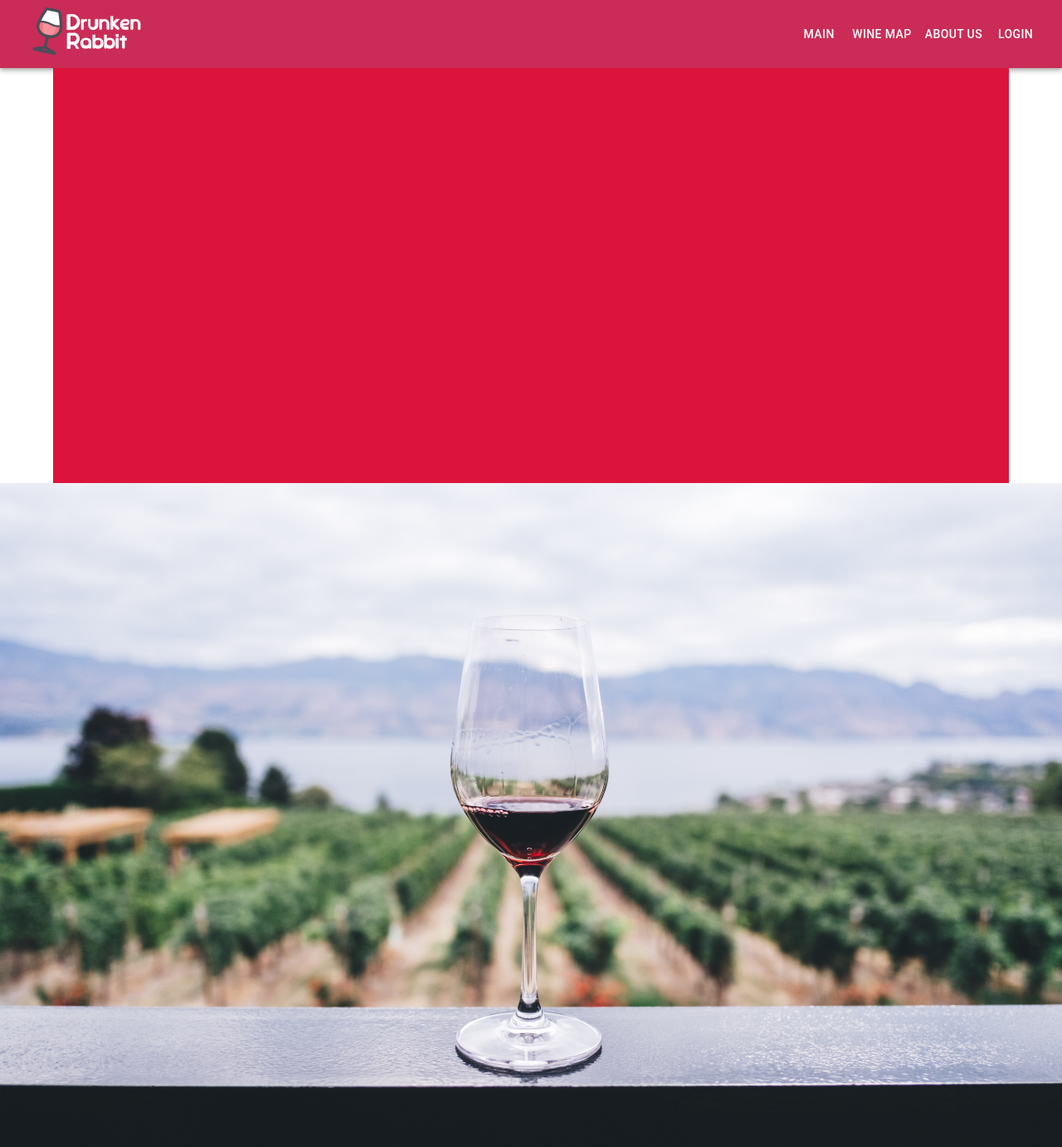
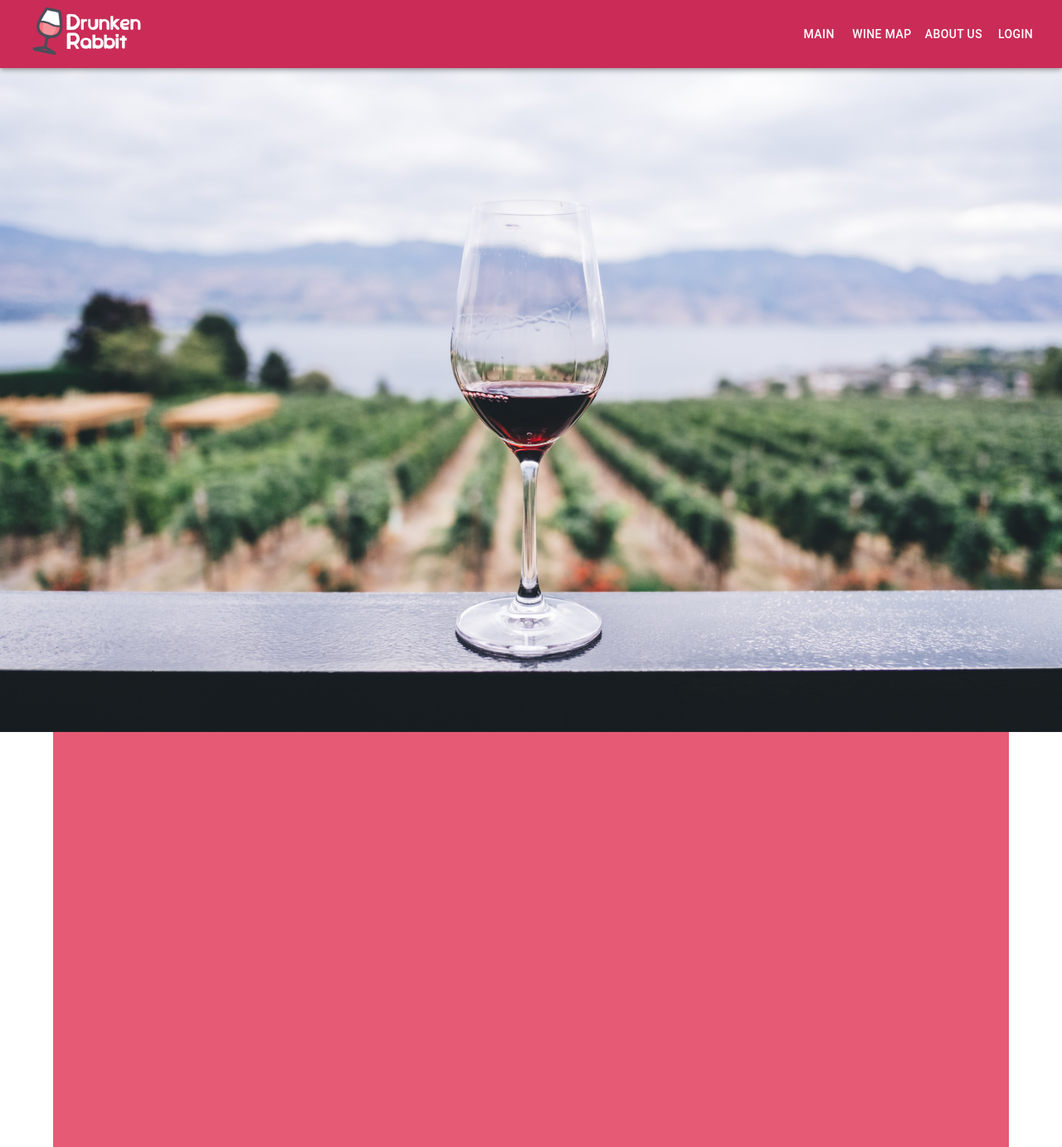
Before and after one commit to hosahn/Elice-Projects-Two, a React (Create React App) app in the folder front/: page / in a window 1280 px wide. Shown: the whole page at 83% size. Built offline with nearby package versions, Linux system fonts and the light colour scheme; no server answers.

Commit message:
Update Index : init background

```diff
--- a/front/src/pages/IndexPage.js
+++ b/front/src/pages/IndexPage.js
@@ -1,6 +1,5 @@
 import Header from "../components/Header";
 import * as React from "react";
-import ReactDOM from "react-dom";
 import Card from "@mui/material/Card";
 import CardActions from "@mui/material/CardActions";
 import CardContent from "@mui/material/CardContent";
@@ -12,8 +11,8 @@ export default function IndexPage() {
   return (
     <>
       <Header />
-      <div className="index-content" />
       <div className="index-container" />
+      <div className="index-content" style={{ marginTop: "100vh" }} />
     </>
   );
 }
--- a/front/src/pages/index.css
+++ b/front/src/pages/index.css
@@ -2,7 +2,7 @@
     width: 100%;
     height: 100vh;
     margin: 0;
-    display: flex;
+    position: fixed;
 
     z-index: -1;
 
@@ -18,7 +18,7 @@
     display: flex;
 
     margin: auto;
-    background-color: crimson;
+    background-color: rgba(220, 20, 60, 0.7);
 
     z-index: 3;
 }
```
